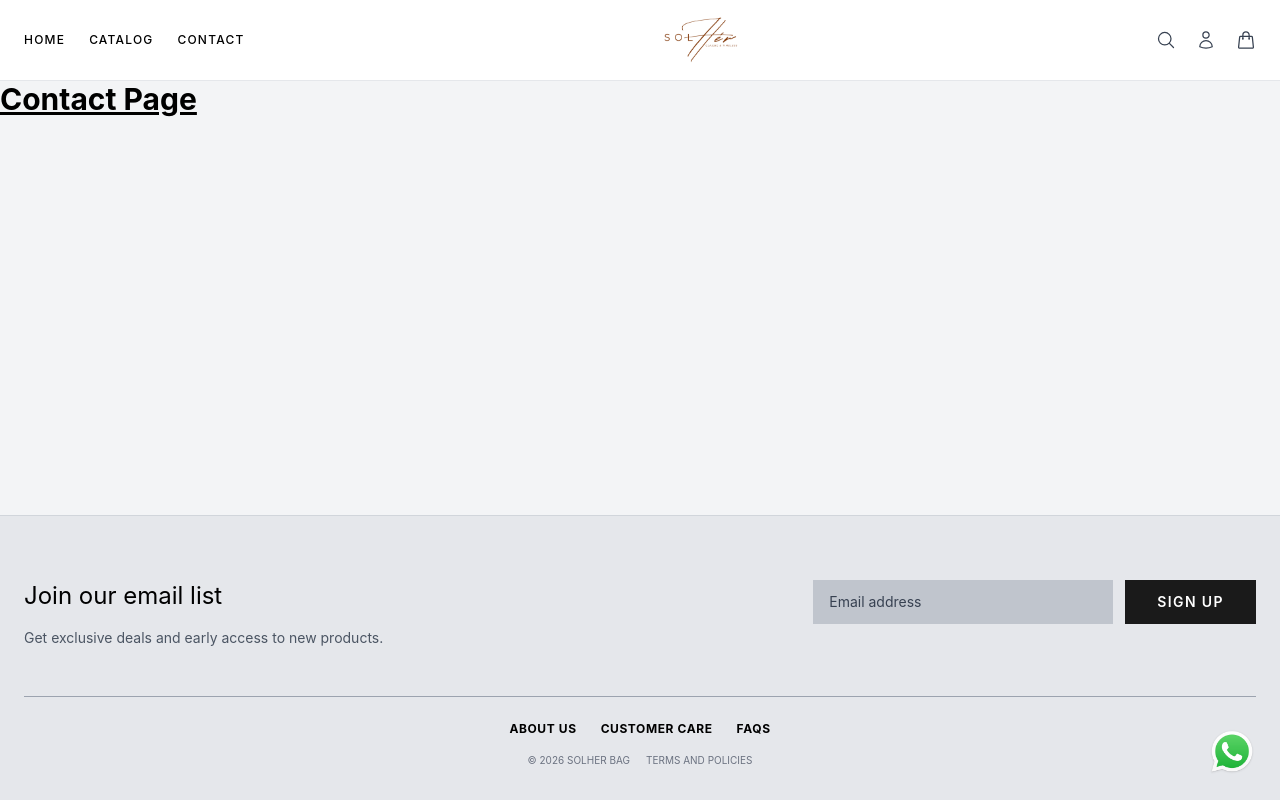
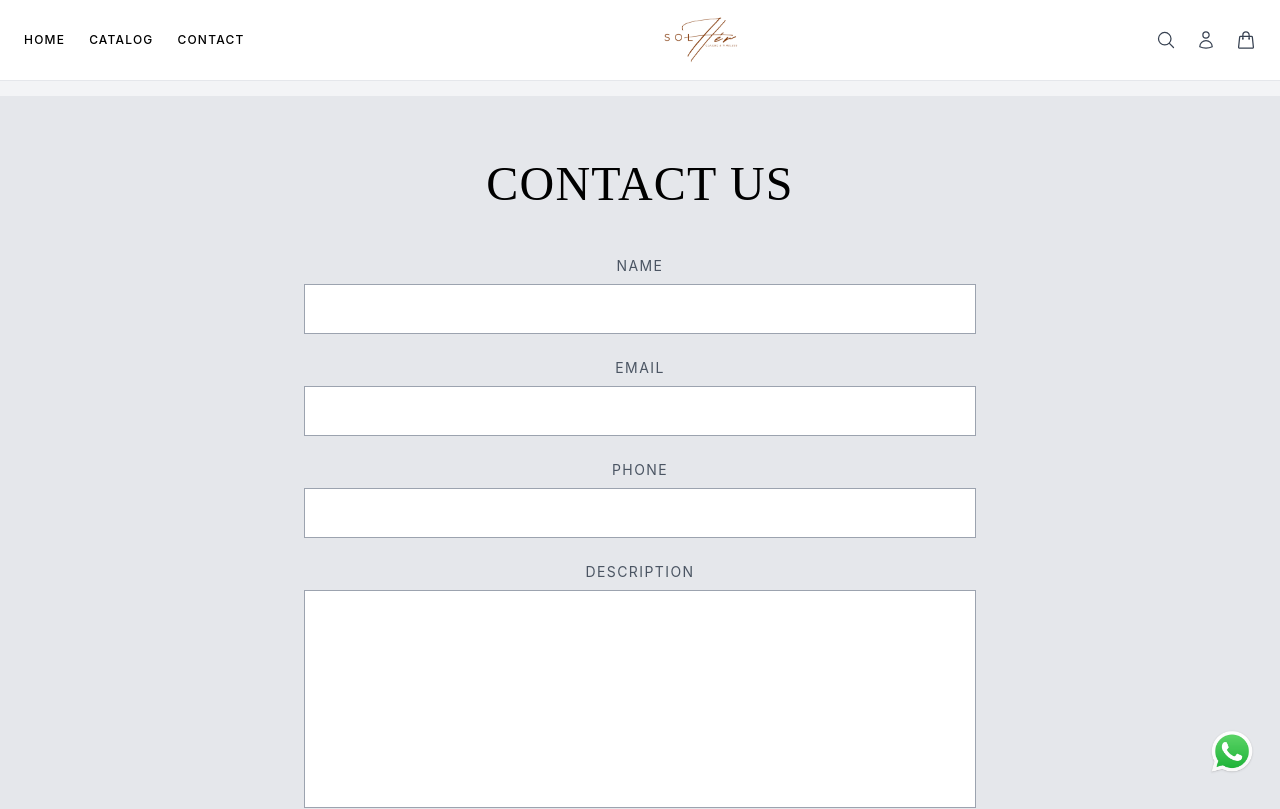
Before and after one commit to SeanAlden/solherbag, a Vue app: page /contact in a window 1280 px wide. Shown: the top 809 px of the page. Built offline with nearby package versions, Linux system fonts and the light colour scheme.

Commit message:
Until contact us

```diff
--- a/src/App.vue
+++ b/src/App.vue
@@ -2,7 +2,6 @@
 import Header from "./components/Header.vue";
 import Footer from "./components/Footer.vue";
 import HomePage from "./components/HomePage.vue";
-
 </script>
 
 <template>
@@ -14,9 +13,9 @@ import HomePage from "./components/HomePage.vue";
         <h1 class="font-light text-4xl italic">Main Content Space</h1>
       </div>
     </main> -->
-    <main class="flex-grow">
+    <main class="flex-grow pt-20 md:pt-24">
       <!-- <HomePage /> -->
-			<router-view />
+      <router-view />
     </main>
 
     <Footer />
--- a/src/components/ContactPage.vue
+++ b/src/components/ContactPage.vue
@@ -1,13 +1,73 @@
 <template>
-  <div>
-    <h1 class="font-bold text-3xl underline">Contact Page</h1>
-  </div>
+  <section class="bg-[#E5E7EB] px-6 py-16 min-h-screen">
+    <div class="mx-auto max-w-2xl">
+      <h1 class="mb-12 font-serif text-black text-4xl md:text-5xl text-center uppercase tracking-wide">
+        Contact Us
+      </h1>
+
+      <form @submit.prevent="handleSubmit" class="space-y-6">
+        <div class="flex flex-col">
+          <label for="name" class="mb-2 text-gray-600 text-sm text-center uppercase tracking-widest">Name</label>
+          <input
+            type="text"
+            id="name"
+            class="bg-white p-3 border border-gray-400 focus:outline-none focus:ring-1 focus:ring-black w-full transition"
+            required
+          />
+        </div>
+
+        <div class="flex flex-col">
+          <label for="email" class="mb-2 text-gray-600 text-sm text-center uppercase tracking-widest">Email</label>
+          <input
+            type="email"
+            id="email"
+            class="bg-white p-3 border border-gray-400 focus:outline-none focus:ring-1 focus:ring-black w-full transition"
+            required
+          />
+        </div>
+
+        <div class="flex flex-col">
+          <label for="phone" class="mb-2 text-gray-600 text-sm text-center uppercase tracking-widest">Phone</label>
+          <input
+            type="tel"
+            id="phone"
+            class="bg-white p-3 border border-gray-400 focus:outline-none focus:ring-1 focus:ring-black w-full transition"
+          />
+        </div>
+
+        <div class="flex flex-col">
+          <label for="description" class="mb-2 text-gray-600 text-sm text-center uppercase tracking-widest">Description</label>
+          <textarea
+            id="description"
+            rows="8"
+            class="bg-white p-3 border border-gray-400 focus:outline-none focus:ring-1 focus:ring-black w-full transition resize-none"
+            required
+          ></textarea>
+        </div>
+
+        <div class="flex justify-center mt-8">
+          <button
+            type="submit"
+            class="bg-[#1A1A1A] hover:bg-black shadow-lg px-12 py-3 font-semibold text-white text-sm uppercase tracking-widest transition-all duration-300"
+          >
+            Send Message
+          </button>
+        </div>
+      </form>
+    </div>
+  </section>
 </template>
 
-<script lang="ts" setup>
-
+<script setup>
+const handleSubmit = () => {
+  alert("Thank you! Your message has been sent.");
+  // Di sini Anda bisa menambahkan logika pengiriman data ke API atau email.
+};
 </script>
 
-<style>
-
+<style scoped>
+/* Menambahkan font serif untuk judul agar mirip dengan gambar */
+h1 {
+  font-family: 'Playfair Display', serif; /* Pastikan font ini diimport atau gunakan font-serif bawaan tailwind */
+}
 </style>
--- a/src/components/Header.vue
+++ b/src/components/Header.vue
@@ -1,5 +1,5 @@
 <template>
-  <header class="bg-white px-6 py-4 border-gray-200 border-b w-full">
+  <header class="top-0 left-0 z-50 fixed bg-white px-6 py-4 border-gray-200 border-b w-full">
     <div class="flex justify-between items-center mx-auto max-w-7xl">
       <nav class="flex space-x-6 font-medium text-xs uppercase tracking-widest">
         <!-- <a href="#" class="hover:text-gray-500 transition">Home</a>
--- a/src/components/HomePage.vue
+++ b/src/components/HomePage.vue
@@ -13,14 +13,46 @@
         Crafted from Premium Selected Leatherty
       </h2>
       <p class="font-light text-gray-700 text-sm md:text-base leading-relaxed">
-        Crafted from carefully selected genuine leather, each SolHerbag piece reflects timeless
-        elegance and refined craftsmanship — a seamless blend of beauty, quality, and modern
-        sophistication.
+        Crafted from carefully selected genuine leather, each SolHerbag piece reflects
+        timeless elegance and refined craftsmanship — a seamless blend of beauty, quality,
+        and modern sophistication.
       </p>
     </div>
+
+    <div class="grid grid-cols-1 md:grid-cols-2 w-full">
+      <div class="w-full">
+        <img
+          src="../assets/DSCF5814.jpg"
+          alt="SolHer Style Left"
+          class="w-full h-full object-cover"
+        />
+      </div>
+      <div class="w-full">
+        <img
+          src="../assets/DSCF5186.jpg"
+          alt="SolHer Style Right"
+          class="w-full h-full object-cover"
+        />
+      </div>
+    </div>
+
+    <div class="mx-auto px-6 py-16 md:py-24 max-w-4xl text-center">
+      <h2
+        class="mb-8 font-medium text-black text-xl md:text-2xl leading-snug tracking-tight"
+      >
+        Embrace the possibilities with <br />
+        go everywhere bags
+      </h2>
+
+      <router-link
+        to="/catalog"
+        class="inline-block bg-[#1A1A1A] hover:bg-black px-10 py-4 font-semibold text-white text-xs uppercase tracking-[0.2em] transition-all duration-300"
+      >
+        Shop New Arrival
+      </router-link>
+    </div>
+
   </section>
 </template>
 
-<script setup>
-// Pastikan nama file gambar di folder assets sesuai (contoh: hero_bag.jpg)
-</script>
+<script setup></script>
```
Also changed, not shown: 2 other files (tests, documents, lock files or other folders).
